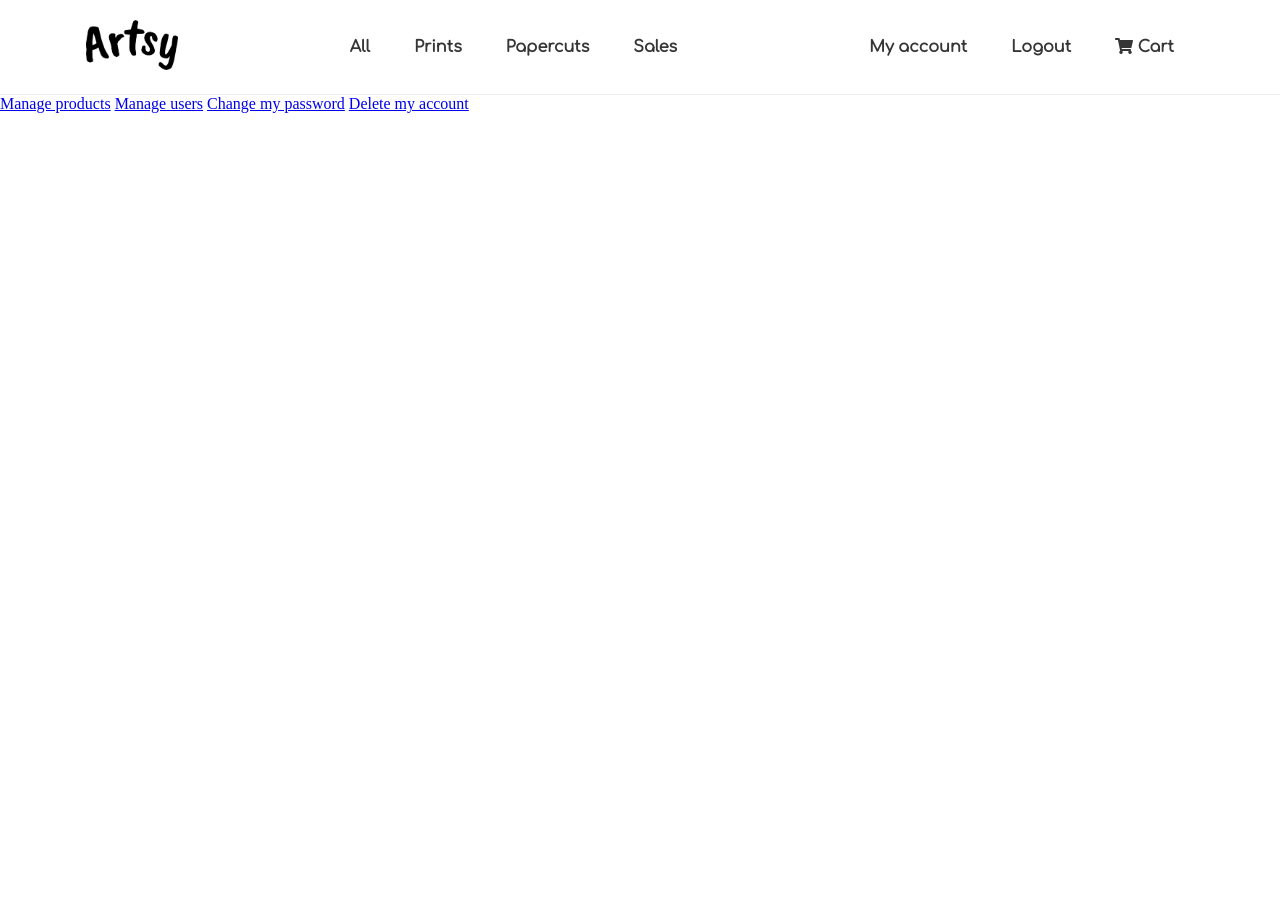
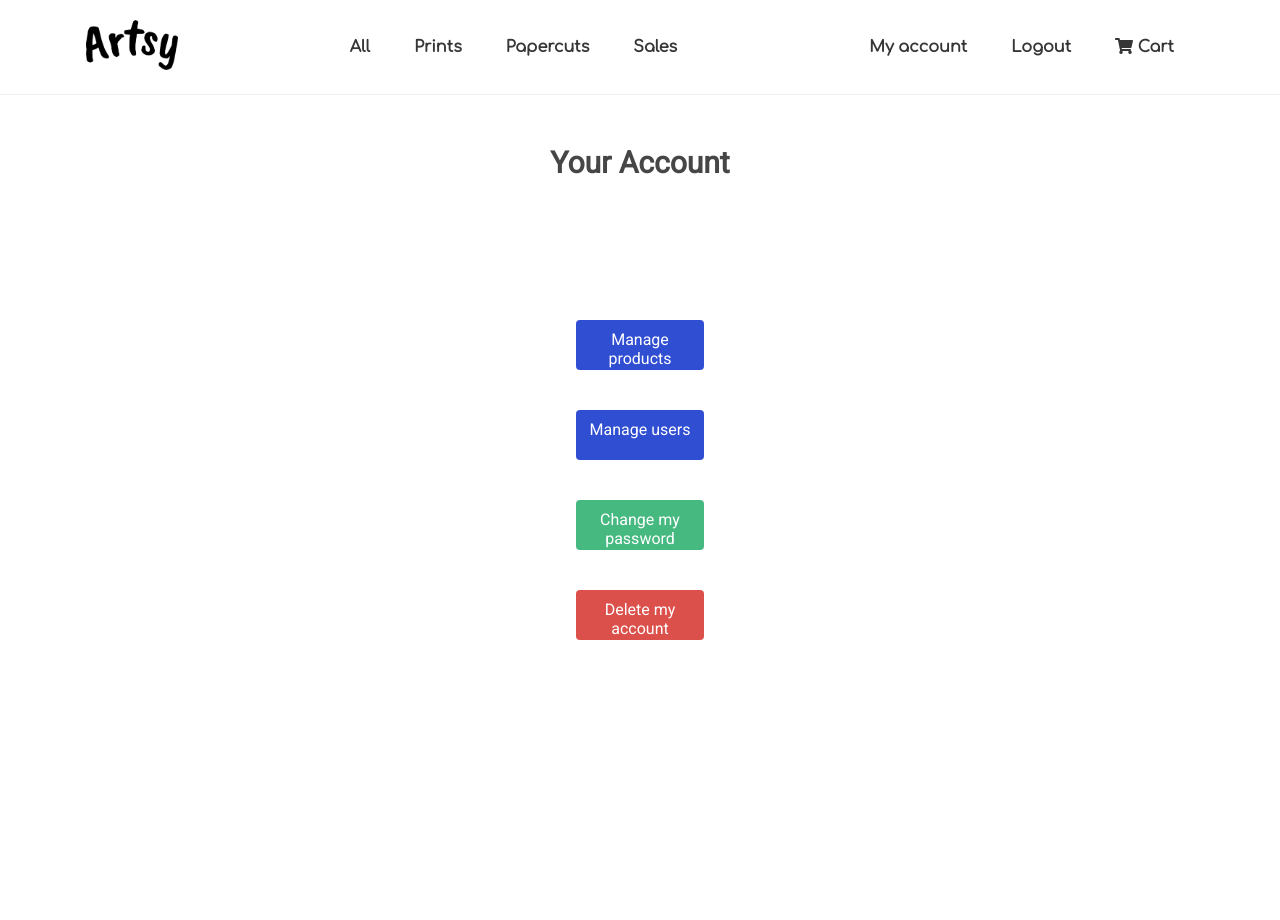
Before and after one commit to bouplusbou/42-ft_minishop, a PHP site: page /account.php in a window 1280 px wide. Before the commit the page ends 113 px from the top, so only its background shows below. Run offline with PHP 8.4, Linux system fonts and the light colour scheme; the visitor is signed in with stand-in values (Sample User, id 1); some libraries are stand-ins or nearby versions.

Commit message:
css my account ok

```diff
--- a/account.php
+++ b/account.php
@@ -6,14 +6,14 @@ $css = "css/account.css";
 $title = "My account";
 include 'inc/header.php';
 ?>
-
-<div class="account-container">
-    <?php if ($_SESSION['admin'] === true) {?>
-        <a href="admin_products.php">Manage products</a>
-        <a href="admin_users.php">Manage users</a>
+<h1>Your Account</h1>
+<div class="account_container">
+	<?php if ($_SESSION['admin'] === true) {?>
+        <a class="manage_products" href="admin_products.php">Manage products</a>
+        <a class="manage_users" href="admin_users.php">Manage users</a>
     <?php } ?>
-	<a href="modif.php">Change my password</a>
-	<a href="delete_account.php">Delete my account</a>
+	<a class="change_password" href="modif.php">Change my password</a>
+	<a class="delete_account" href="delete_account.php">Delete my account</a>
 </div>
 
 <?php include 'inc/footer.php'; ?>
--- a/admin_products.php
+++ b/admin_products.php
@@ -5,7 +5,7 @@ $css = "./css/admin_products.css";
 include 'inc/functions_user.php';
 include 'inc/header.php';
 ?>
-	<h1>- Products Admin Panel -</h1>
+	<h1>Products Admin Panel</h1>
 	<div class="add_product">
 		<h2>ADD A PRODUCT</h2>
 		<form name="index.php" name="add_product_form" action="manage_products.php" method="POST">
--- a/admin_users.php
+++ b/admin_users.php
@@ -15,7 +15,7 @@ $title = "Users Admin Panel";
 $css = "./css/admin_users.css";
 include 'inc/header.php';
 ?>
-	<h1>- Users Admin Panel -</h1>
+	<h1>Users Admin Panel</h1>
 	<div class="delete_user_wrapper">
 		<h2>DELETE A USER</h2>
 		<?php $users = get_users();
--- /dev/null
+++ b/css/account.css
@@ -0,0 +1,46 @@
+h1 {
+	margin-top: 50px;
+	font-family: "Roboto", sans-serif;
+	color: rgb(70, 70, 70);
+	font-size: 30px;
+	font-weight: 900;
+	text-align: center;
+}
+
+.account_container {
+	display: flex;
+	flex-direction: column;
+	height: 80vh;
+	margin: 100px 45vw;
+}
+
+.account_container > a {
+	text-decoration: none;
+	padding: 20px;
+	font-size: 100%;
+	font-family: 'Roboto', sans-serif;
+	border: 0;
+	margin-top: 40px;
+	border-radius: 4px;
+	padding: 10px;
+	color: white;
+	text-align: center;
+	height: 30px;
+}
+
+a:hover {
+	cursor: pointer;
+}
+
+.manage_products, .manage_users {
+	background-color: #304ed1;
+}
+
+ .change_password {
+	background-color: #46b980;
+}
+
+
+.delete_account {
+	background-color: #DB504A;
+}
```
